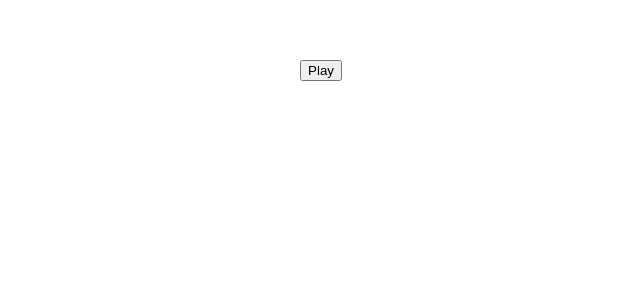
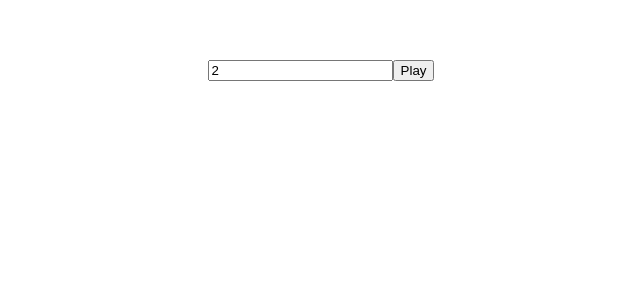
Before and after one commit to nickc5802/big-wordle, a Vue app: page / in a window 1280 px wide. Shown: the top 300 px of the page, without its empty margins (319-959 px from the left). Built offline with nearby package versions, Linux system fonts and the light colour scheme.

Commit message:
now can choose number of games

```diff
--- a/src/App.vue
+++ b/src/App.vue
@@ -1,6 +1,6 @@
 <template>
   <GamePage v-if="onGamePage" :numGames="numGames"/>
-  <HomePage v-else @play="play"/>
+  <HomePage v-else @play="play" />
 </template>
 
 <script>
@@ -21,7 +21,7 @@ export default {
   },
   methods: {
     play(numGames) {
-      this.numGames = numGames;
+      this.numGames = parseInt(numGames);
       this.onGamePage = true;
     }
   }
--- a/src/pages/home.vue
+++ b/src/pages/home.vue
@@ -1,12 +1,18 @@
 <template>
   <div class="home">
-    <button @click="$emit('play', 2)">Play</button>
+    <input v-model="numGames">
+    <button @click="$emit('play', numGames)">Play</button>
   </div>
 </template>
 
 <script>
 export default {
   name: 'HomePage',
+  data() {
+    return {
+      numGames: 2
+    }
+  },
   emits: [
       'play'
   ]
```
